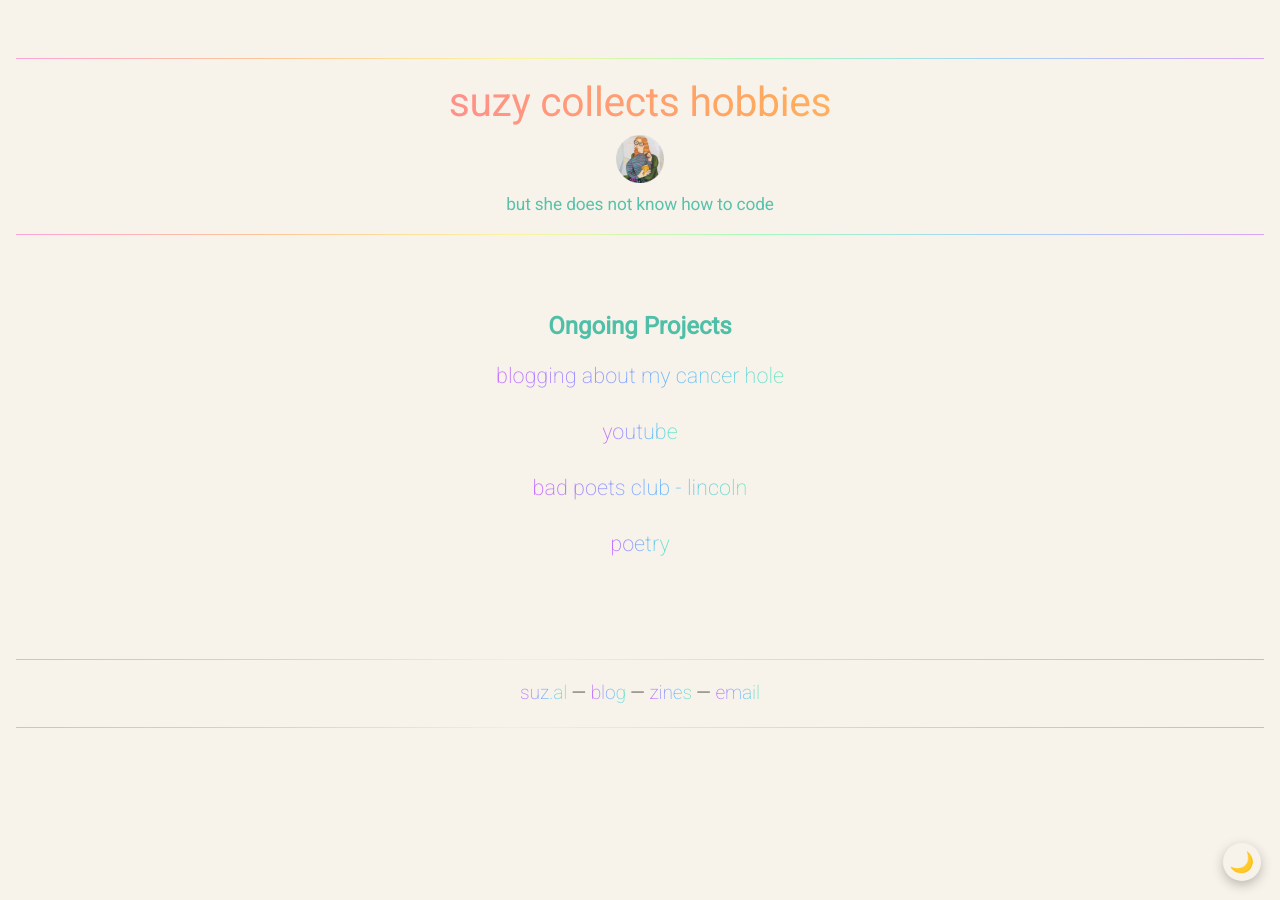
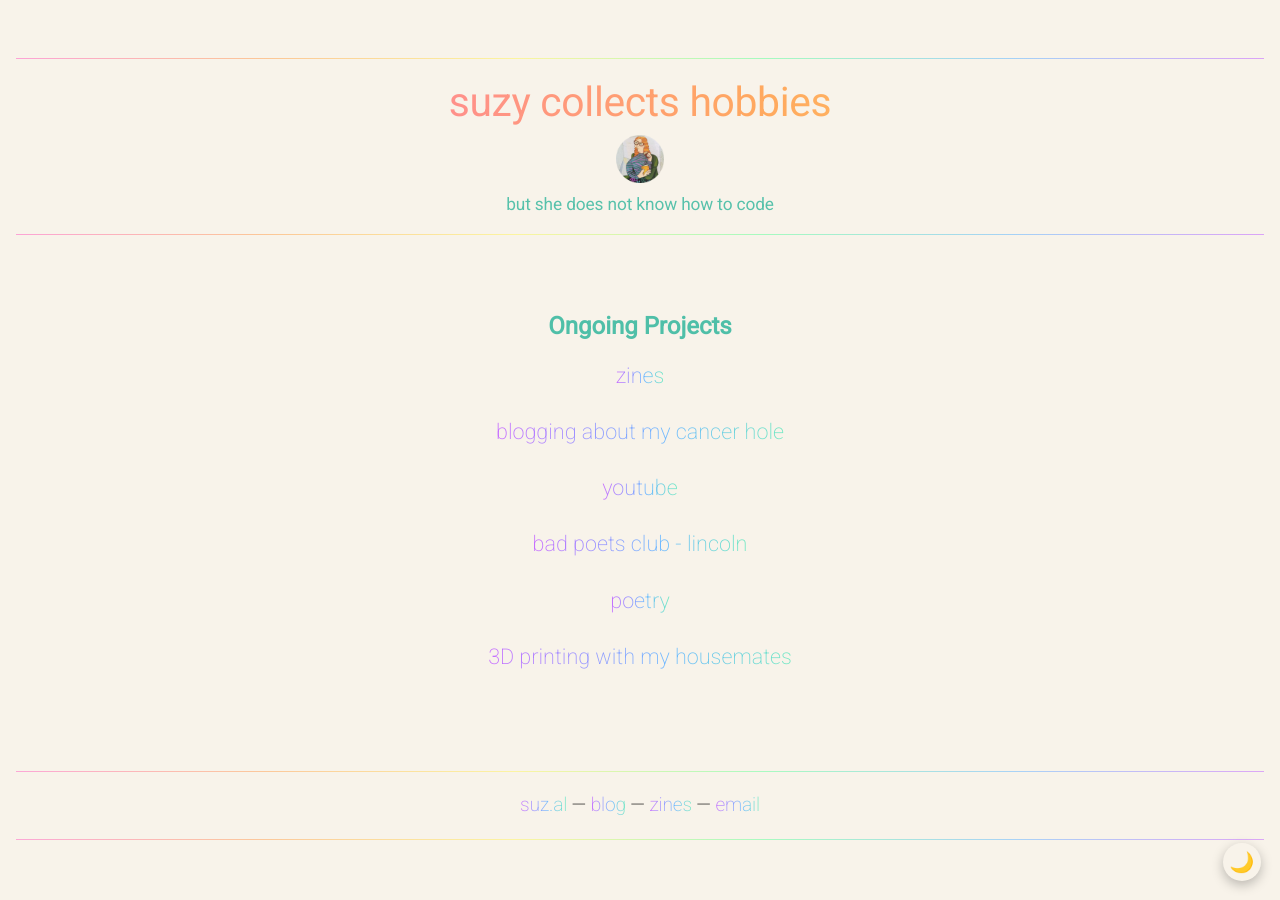
Before and after one commit to Marmitewarlock/suzal, a Jekyll site: the page built from index.md, in a window 1280 px wide. Built offline with Jekyll 4.4.1, drawn with Linux system fonts in a browser that asks for light colours.

Commit message:
Update index.md

```diff
--- a/index.md
+++ b/index.md
@@ -8,6 +8,8 @@ subtitle: but she does not know how to code
 
 ## Ongoing Projects
 
+[zines](https://ko-fi.com/ssuuzzaall/shop)
+
 [blogging about my cancer hole](https://blog.suz.al)
 
 [youtube](https://youtube.com/@suzetube)
@@ -16,4 +18,6 @@ subtitle: but she does not know how to code
 
 [poetry](https://linumcatharticum.wordpress.com/)
 
+[3D printing with my housemates](https://instagram.com/tedwardspawprints)
+
 </div>
```
